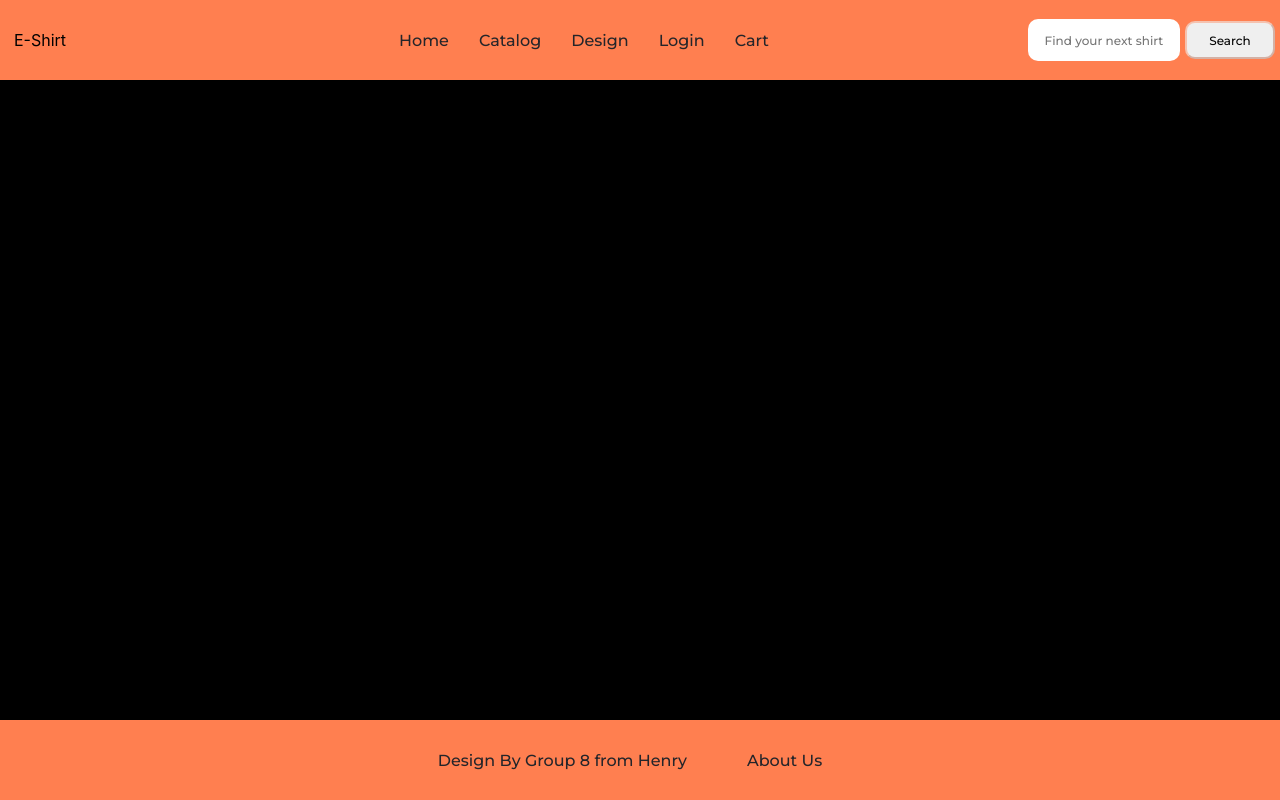
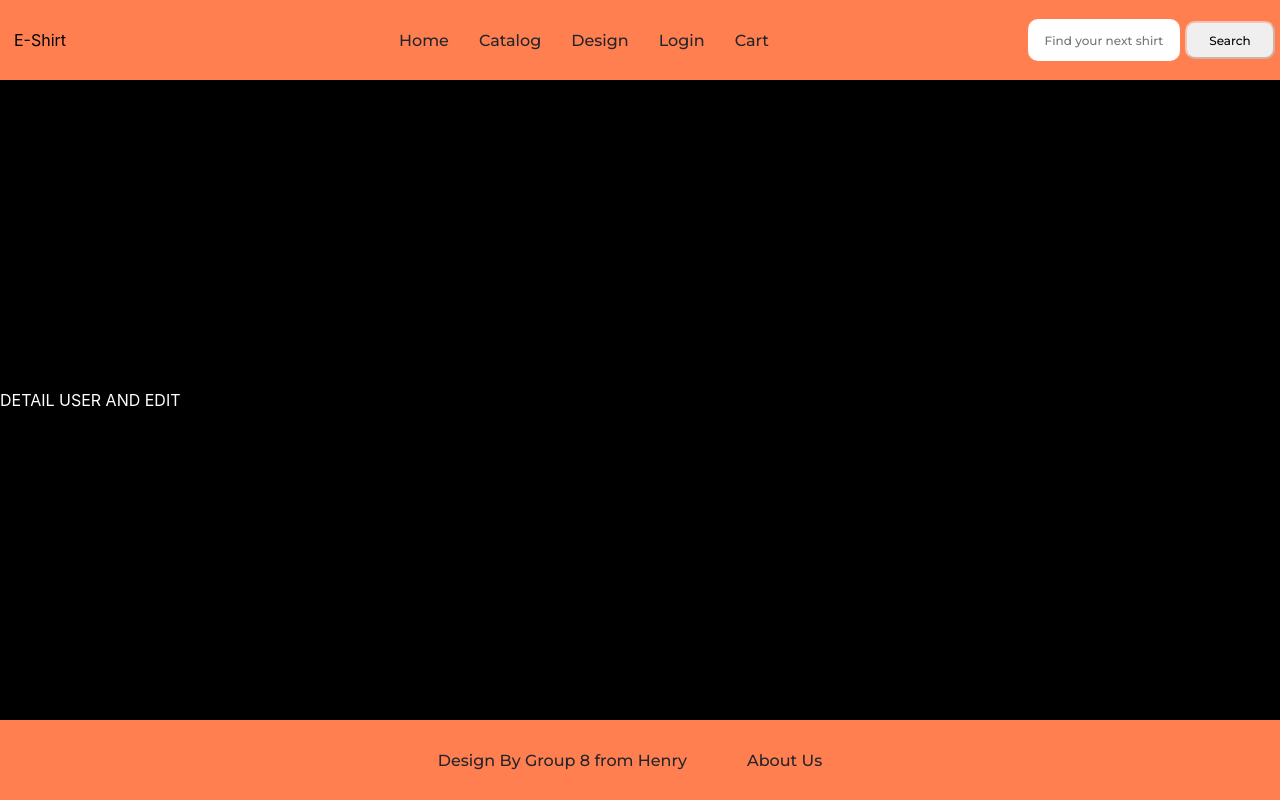
Before and after one commit to rocco9022/eshirt, a React (Create React App) app in the folder ESHIRT/client/: page /user_detail in a window 1280 px wide. Built offline with nearby package versions, Linux system fonts and the light colour scheme.

Commit message:
deail user for admin

```diff
--- a/ESHIRT/client/src/App.js
+++ b/ESHIRT/client/src/App.js
@@ -12,6 +12,7 @@ import CreateUser from './Components/CreateUser/CreateUser';
 import RecoveryAccount from './Components/RecoveryAccount/RecoveryAccount';
 import Cart from './Components/Cart/Cart.jsx';
 import Users from './Components/Admin/Users/Users';
+import UserDetail from './Components/Admin/Users/UserDetail';
 
 
 function App() {
@@ -26,6 +27,7 @@ function App() {
       <Route exact path= '/login' component={Login}/>
       <Route exact path= '/create_user' component={CreateUser}/>
       <Route exact path= '/users' component={Users}/>
+      <Route exact path= '/user_detail' component={UserDetail}/>
       <Route exact path= '/recovery_account' component={RecoveryAccount}/>
       <Route path= '/' component={Footer}/>
     </div>
--- /dev/null
+++ b/ESHIRT/client/src/Components/Admin/Users/UserDetail.jsx
@@ -0,0 +1,14 @@
+import React, { useEffect, useState } from "react";
+import { useSelector, useDispatch } from "react-redux";
+import { deleteUser, getUsers } from "../../../Actions/index.js";
+import Style from "./UserDetail.module.css";
+
+export default function (){
+
+    return (
+        <div className={Style.HOLi}>
+
+            DETAIL USER AND EDIT
+        </div>
+    )
+}
--- /dev/null
+++ b/ESHIRT/client/src/Components/Admin/Users/UserDetail.module.css
@@ -0,0 +1,3 @@
+.HOLi{
+    color: white
+}
```
